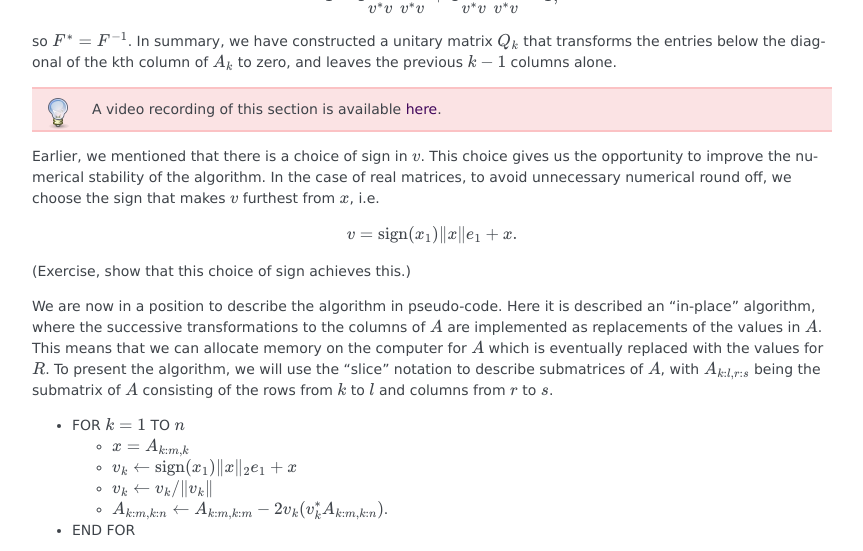
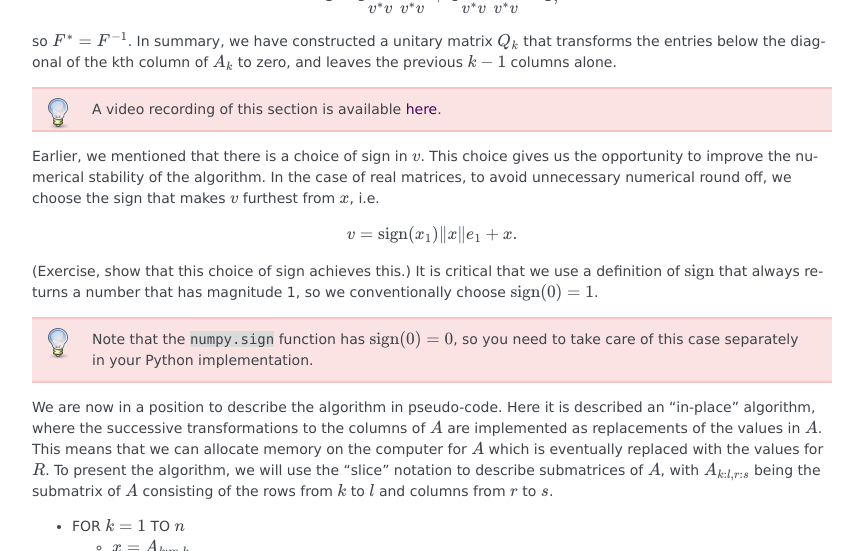
Before and after one commit to comp-lin-alg/comp-lin-alg-course, a Sphinx documentation site: the page built from doc/source/L2_QR_factorisation.rst, in a window 1280 px wide and 900 px high, scrolled down 7281 px, cut to the strip 0-551 px from the top of the window. Shown: the whole strip, without its empty margins (163-1026 px from the left). Built offline with Sphinx 7.4.7, drawn with Linux system fonts in a browser that asks for light colours; formulas are drawn with MathJax 3; pages that are not in the unit, such as notebooks, are missing from menus.

Commit message:
sign issue

```diff
--- a/doc/source/L2_QR_factorisation.rst
+++ b/doc/source/L2_QR_factorisation.rst
@@ -603,7 +603,15 @@ numerical round off, we choose the sign that makes `v` furthest from
 
       v = \mbox{sign}(x_1)\|x\|e_1 + x.
 
-(Exercise, show that this choice of sign achieves this.)
+(Exercise, show that this choice of sign achieves this.) It is critical
+that we use a definition of `\mbox{sign}` that always returns a number
+that has magnitude 1, so we conventionally choose `\mbox{sign}(0)=1`.
+
+.. hint::
+
+   Note that the ``numpy.sign`` function has `\mbox{sign}(0)=0`, so
+   you need to take care of this case separately in your Python
+   implementation.
 
 We are now in a position to describe the algorithm in
 pseudo-code. Here it is described an "in-place" algorithm, where the
```
